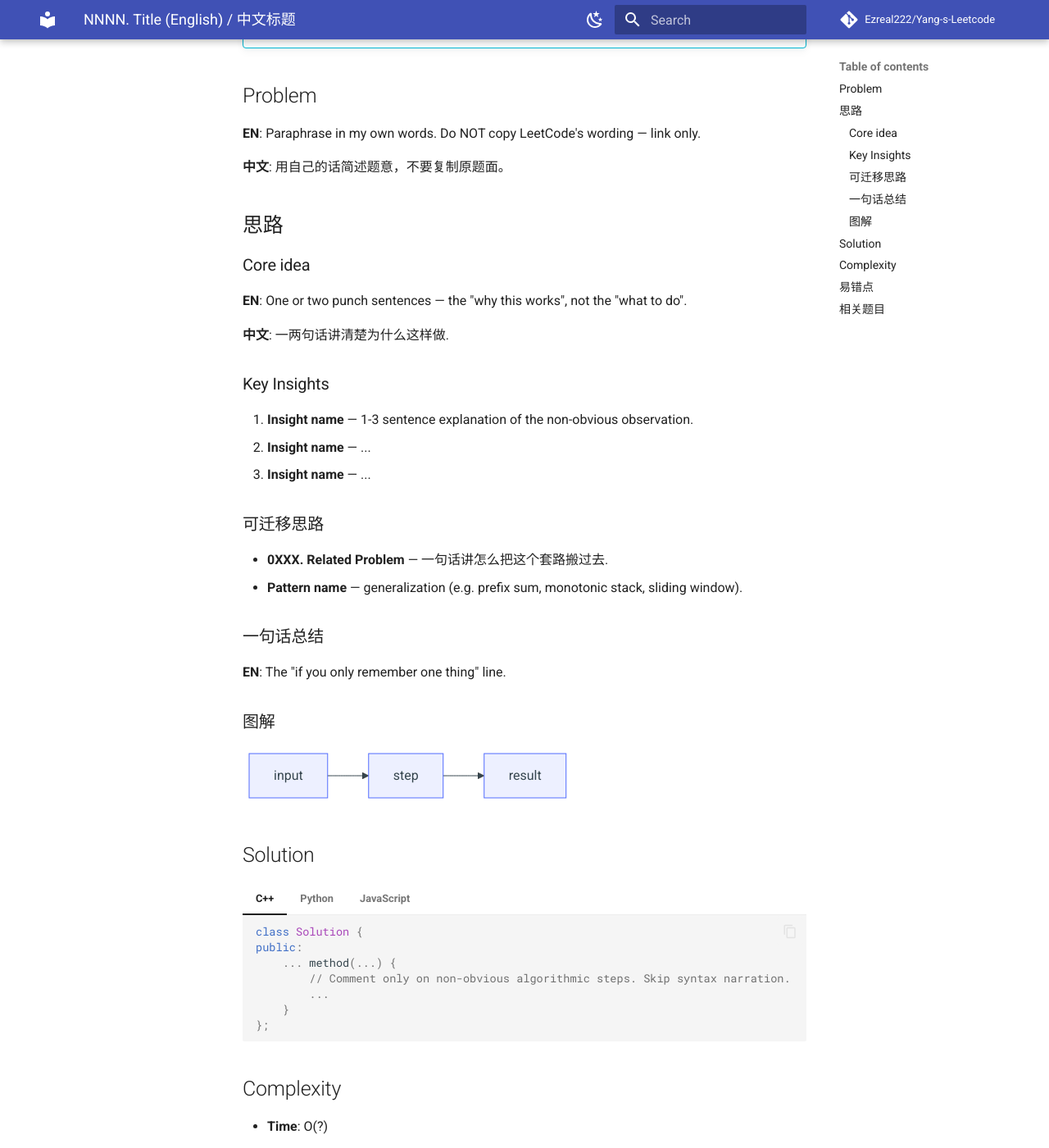
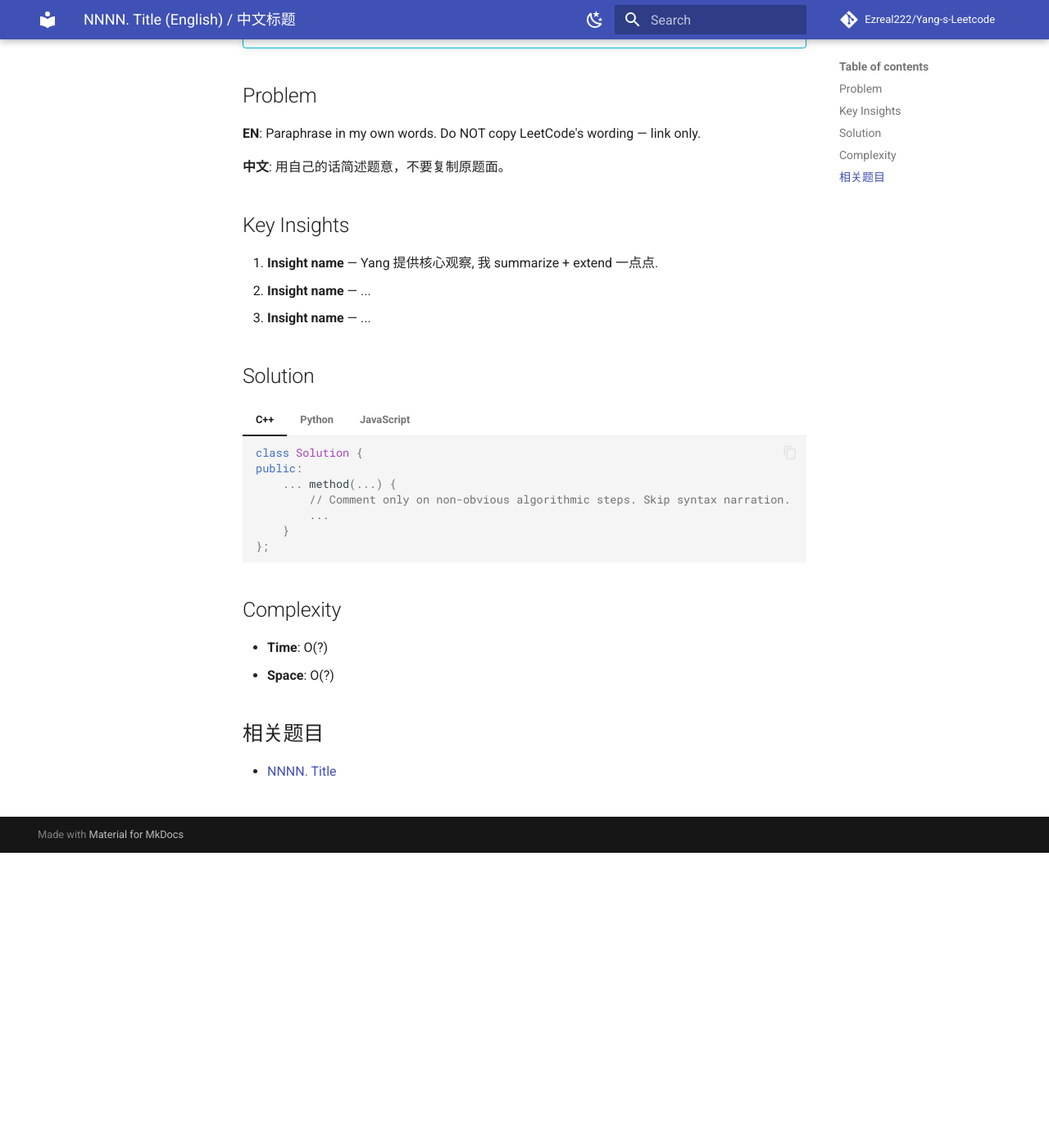
Before and after one commit to Ezreal222/Yang-s-Leetcode, an MkDocs documentation site: the page built from docs/_template/problem-template.md, in a window 1280 px wide and 1400 px high, scrolled down 360 px. Shown: the whole window at 82% size. Built offline with MkDocs 1.6.1 and Material for MkDocs 9.7.7, drawn with Linux system fonts in a browser that asks for light colours; comment, search, counter and statistics services are not loaded.

````diff
--- a/docs/_template/problem-template.md
+++ b/docs/_template/problem-template.md
@@ -13,35 +13,11 @@
 
 **中文**: 用自己的话简述题意，不要复制原题面。
 
-## 思路
+## Key Insights
 
-### Core idea
-
-**EN**: One or two punch sentences — the "why this works", not the "what to do".
-
-**中文**: 一两句话讲清楚为什么这样做.
-
-### Key Insights
-
-1. **Insight name** — 1-3 sentence explanation of the non-obvious observation.
+1. **Insight name** — Yang 提供核心观察, 我 summarize + extend 一点点.
 2. **Insight name** — ...
 3. **Insight name** — ...
-
-### 可迁移思路
-
-- **0XXX. Related Problem** — 一句话讲怎么把这个套路搬过去.
-- **Pattern name** — generalization (e.g. prefix sum, monotonic stack, sliding window).
-
-### 一句话总结
-
-**EN**: The "if you only remember one thing" line.
-
-### 图解
-
-```mermaid
-graph LR
-    A[input] --> B[step] --> C[result]
-```
 
 ## Solution
 
@@ -60,12 +36,9 @@ graph LR
     ```python
     class Solution:
         def method(self, ...):
-            # If this is a direct port of the C++ logic, keep comments minimal.
-            # If it uses a Python-specific idiom (Counter, heapq, bisect, comprehension,
-            # @lru_cache, slicing trick, etc.), explain:
-            #   - what it does
-            #   - why it fits here
-            #   - rough C++ equivalent
+            # If direct port of C++, keep comments minimal.
+            # If using a Python idiom (Counter, heapq, bisect, comprehension, @lru_cache, etc.):
+            # explain what + why + rough C++ equivalent.
             ...
     ```
 
@@ -88,10 +60,6 @@ graph LR
 - **Time**: O(?)
 - **Space**: O(?)
 
-## 易错点
-
-- ...
-
 ## 相关题目
 
 - [NNNN. Title](../NNNN-slug/)
````
Also changed, not shown: other parts of docs/_template/problem-template.md (+1 -2 lines), docs/09-greedy/0134-gas-station/README.md (added, +111 -0 lines), docs/09-greedy/index.md (+1 -0 lines), docs/index.md (+2 -2 lines).
